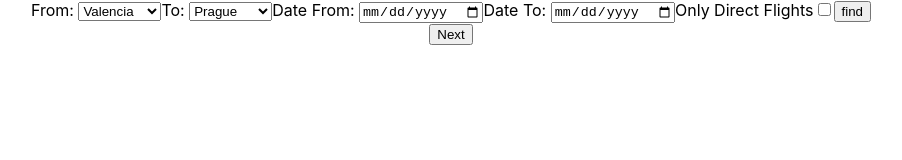
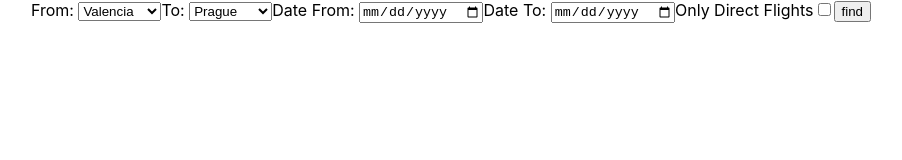
Before and after one commit to crash963/Flight-app, a React (Create React App) app: page / in a window 1280 px wide. Shown: the top 160 px of the page, without its empty margins (189-1091 px from the left). Built offline with nearby package versions, Linux system fonts and the light colour scheme.

Commit message:
finished pagination

```diff
--- a/src/pages/Index.js
+++ b/src/pages/Index.js
@@ -4,12 +4,16 @@ import Result from "../components/Result";
 import Search from "../components/Search";
 
 function Index() {
-  const [result, setResult] = useState(null);
+  const [result, setResult] = useState([]);
   const [oldFlight, setOldFlight] = useState(null);
   const [offset, setOffset] = useState(0);
   const [loading, setLoading] = useState(false);
 
   async function fetchData(flightSearch) {
+    if (flightSearch === null) {
+      console.log("flightSearch is null");
+      return;
+    }
     setLoading(true);
     const response = await fetch(
       `https://api.skypicker.com/flights?fly_from=city:${
@@ -36,7 +40,6 @@ function Index() {
     console.log(data.data);
     setOldFlight(flightSearch);
     setResult(data.data.slice(offset, offset + 5));
-    console.log(result);
   }
 
   useEffect(() => {
@@ -57,7 +60,7 @@ function Index() {
           Back
         </button>
       )}
-      {offset === 95 ? null : (
+      {result.length < 5 ? null : (
         <button
           onClick={() => {
             setOffset(offset + 5);
```
